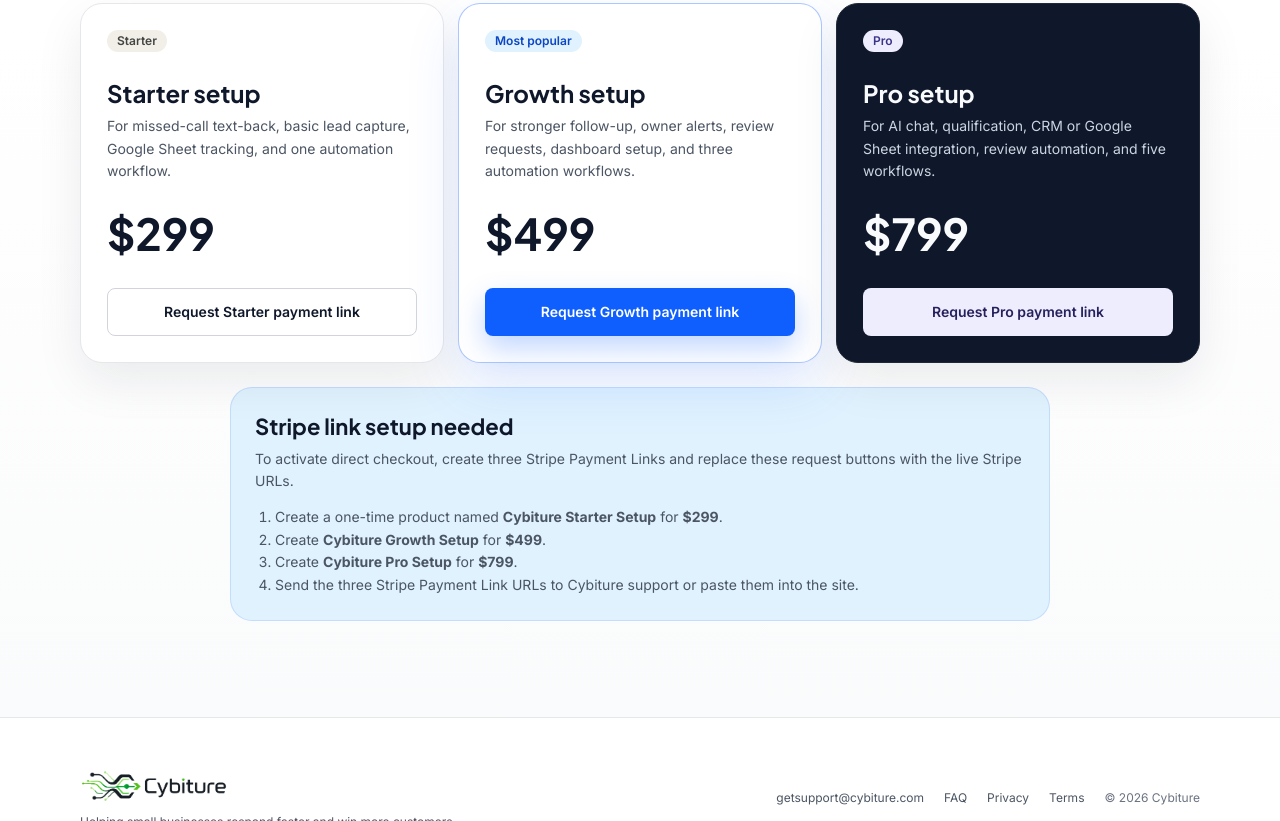
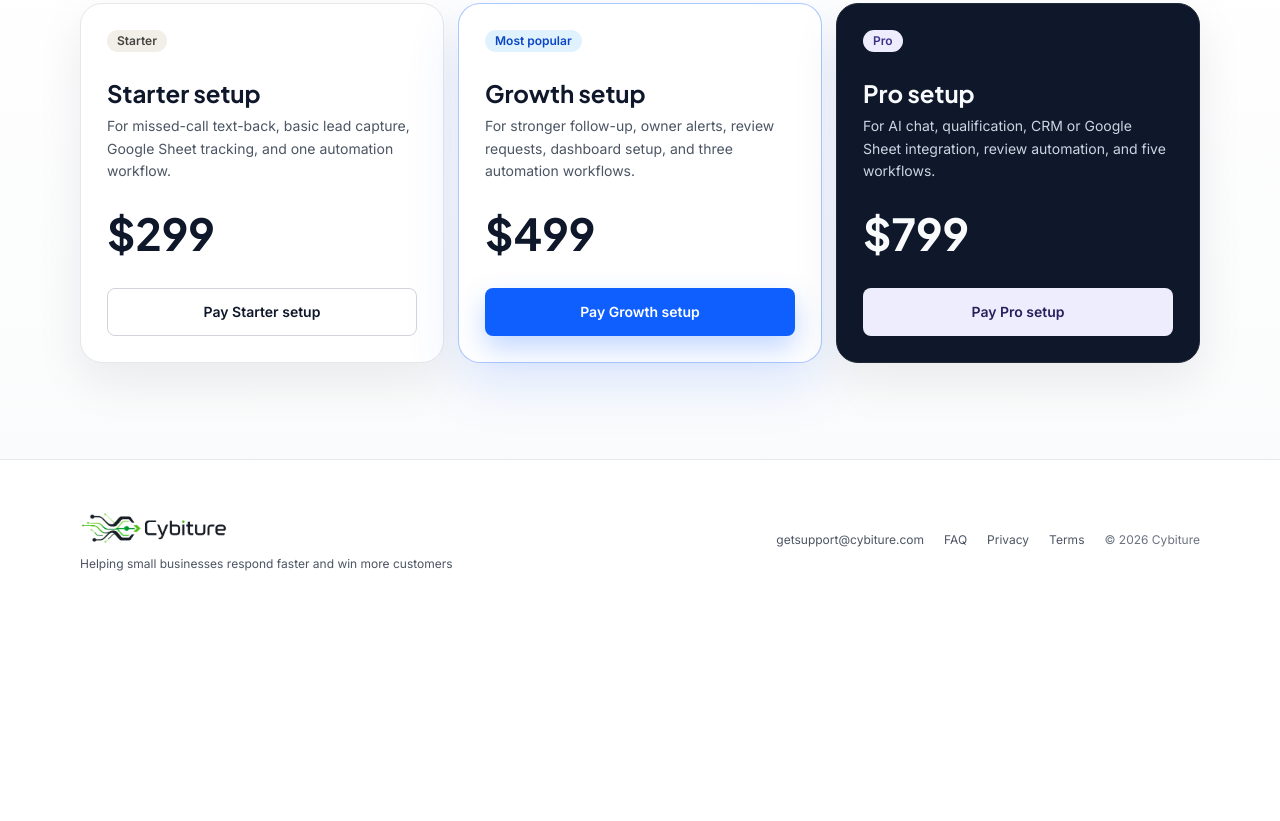
Before and after one commit to Nickbutani/cybiture, a plain HTML site: page payments.html in a window 1280 px wide. Shown: the part 600-1421 px from the top of the page. After the commit the page ends 1219 px from the top, so only its background shows below. Drawn offline with Linux system fonts and the light colour scheme.

Commit message:
update v8

```diff
--- a/payments.html
+++ b/payments.html
@@ -53,7 +53,7 @@
             <h2>Starter setup</h2>
             <p>For missed-call text-back, basic lead capture, Google Sheet tracking, and one automation workflow.</p>
             <strong>$299</strong>
-            <a class="button button-outline" href="mailto:getsupport@cybiture.com?subject=Starter%20setup%20payment%20link">Request Starter payment link</a>
+            <a class="button button-outline" href="https://buy.stripe.com/4gM6oA0qccLG36r9Bg3cc00">Pay Starter setup</a>
           </article>
 
           <article class="payment-card payment-card-featured">
@@ -61,7 +61,7 @@
             <h2>Growth setup</h2>
             <p>For stronger follow-up, owner alerts, review requests, dashboard setup, and three automation workflows.</p>
             <strong>$499</strong>
-            <a class="button button-primary" href="mailto:getsupport@cybiture.com?subject=Growth%20setup%20payment%20link">Request Growth payment link</a>
+            <a class="button button-primary" href="https://buy.stripe.com/dRm14g1ug12Y8qL28O3cc01">Pay Growth setup</a>
           </article>
 
           <article class="payment-card payment-card-dark">
@@ -69,19 +69,8 @@
             <h2>Pro setup</h2>
             <p>For AI chat, qualification, CRM or Google Sheet integration, review automation, and five workflows.</p>
             <strong>$799</strong>
-            <a class="button pro-button" href="mailto:getsupport@cybiture.com?subject=Pro%20setup%20payment%20link">Request Pro payment link</a>
+            <a class="button pro-button" href="https://buy.stripe.com/7sY00cgpadPKfTd3cS3cc02">Pay Pro setup</a>
           </article>
-        </div>
-
-        <div class="payment-note">
-          <h2>Stripe link setup needed</h2>
-          <p>To activate direct checkout, create three Stripe Payment Links and replace these request buttons with the live Stripe URLs.</p>
-          <ol>
-            <li>Create a one-time product named <strong>Cybiture Starter Setup</strong> for <strong>$299</strong>.</li>
-            <li>Create <strong>Cybiture Growth Setup</strong> for <strong>$499</strong>.</li>
-            <li>Create <strong>Cybiture Pro Setup</strong> for <strong>$799</strong>.</li>
-            <li>Send the three Stripe Payment Link URLs to Cybiture support or paste them into the site.</li>
-          </ol>
         </div>
       </section>
     </main>
```
